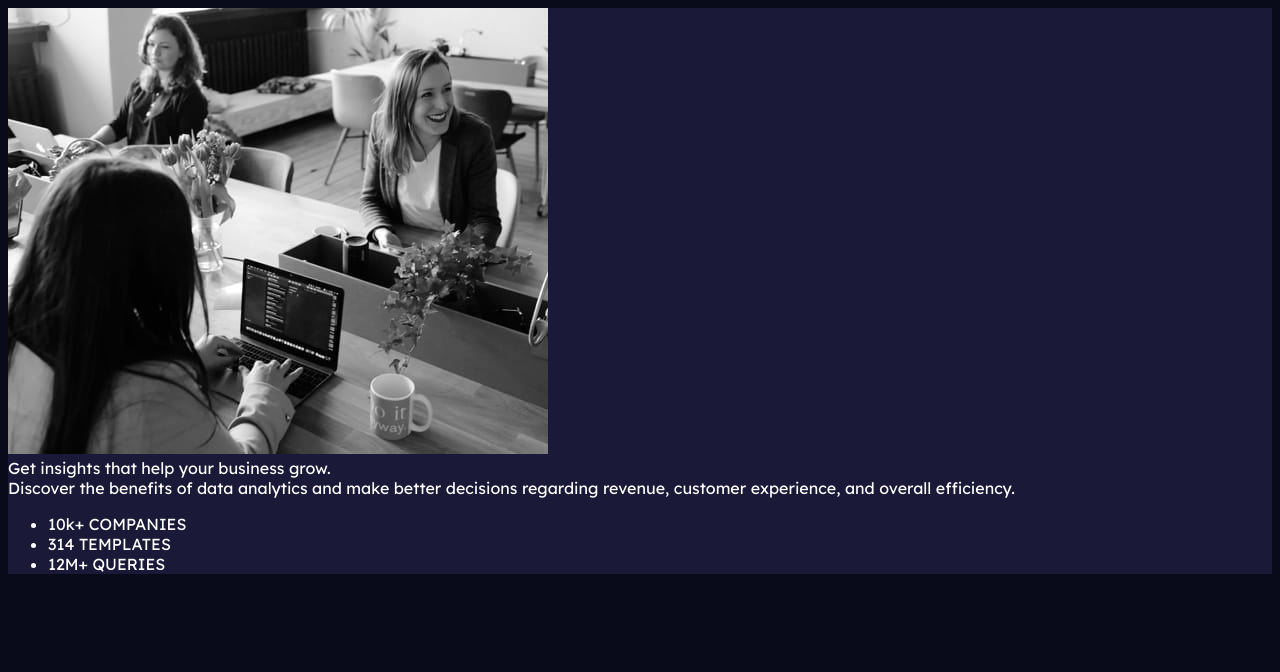
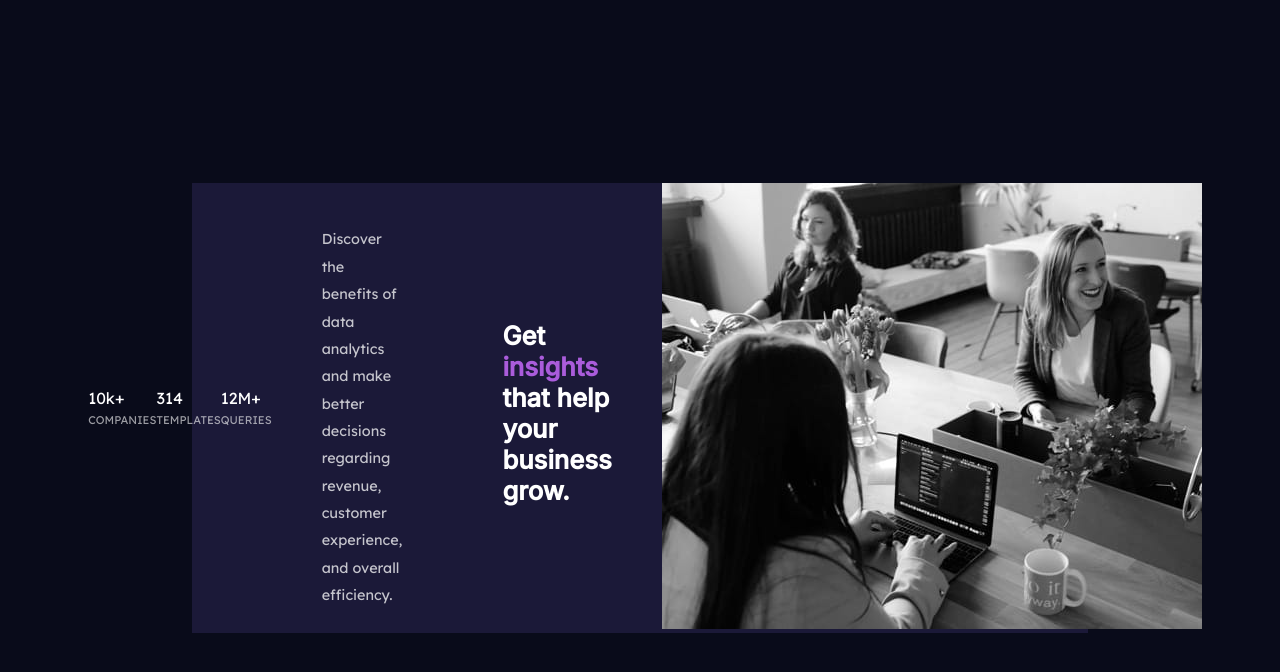
Before and after one commit to Viha123/stats-preview-card-component-main, a plain HTML site: page index.html in a window 1280 px wide. Drawn offline with Linux system fonts and the light colour scheme.

Commit message:
Update styles.css

```diff
--- a/styles.css
+++ b/styles.css
@@ -14,11 +14,75 @@
 
 body{
     background: var(--very-dark-blue);
+    display: flex;
+    justify-content: center;
+    height: 100vh;
+    align-items: center;
 }
+
 .card{
     background: var(--dark-blue);
     color: var(--white);
-
+    display: flex;
+    justify-content: center;
+    flex-direction: row-reverse;
+    align-items: center;
+    max-width: 70vw;
+    max-height: 70vh;
+}
+.text{
+    display: flex;
+    justify-content: center;
+    flex-direction: column;
+}
+.actual-image{
+    max-width: 60vw;
+    max-height: 50vh;
+}
+.main-text{
+    font-family: 'Inter', sans-serif;
+    font-weight: 700;
+    color: var(--white);
+    font-size: 1.6rem;
+    margin-left: 50px;
+    margin-right: 50px;
+    margin-top: 10px;
+}
+#insights{
+    font-family: 'Inter', sans-serif;
+    font-weight: 700;
+    color: var(--soft-violet);
+    font-size: 1.6rem;
+}
+.sub-text{
+    font-family: 'Lexend Deca', sans-serif;
+    font-weight: 400;
+    margin-top: 20px;
+    color: var(--main-para-white);
+    margin-left: 50px;
+    margin-right: 50px;
+    font-size: 0.9rem;
+    line-height: 1.9;
+}
+.list{
+    list-style-type: none;
+    display: flex;
+    flex-direction: row;
+    justify-content: space-around;
+    align-items: center;
+    margin-left: -30px;
+}
+.li{
+    text-align: center;
+}
+span{
+    color: var(--stat-heading-white);
+    font-size: 0.7rem;
+    margin-top: -50px;
+    padding: 0px;
+}
+.stat{
+    text-align: center;
 }
 
 
```
